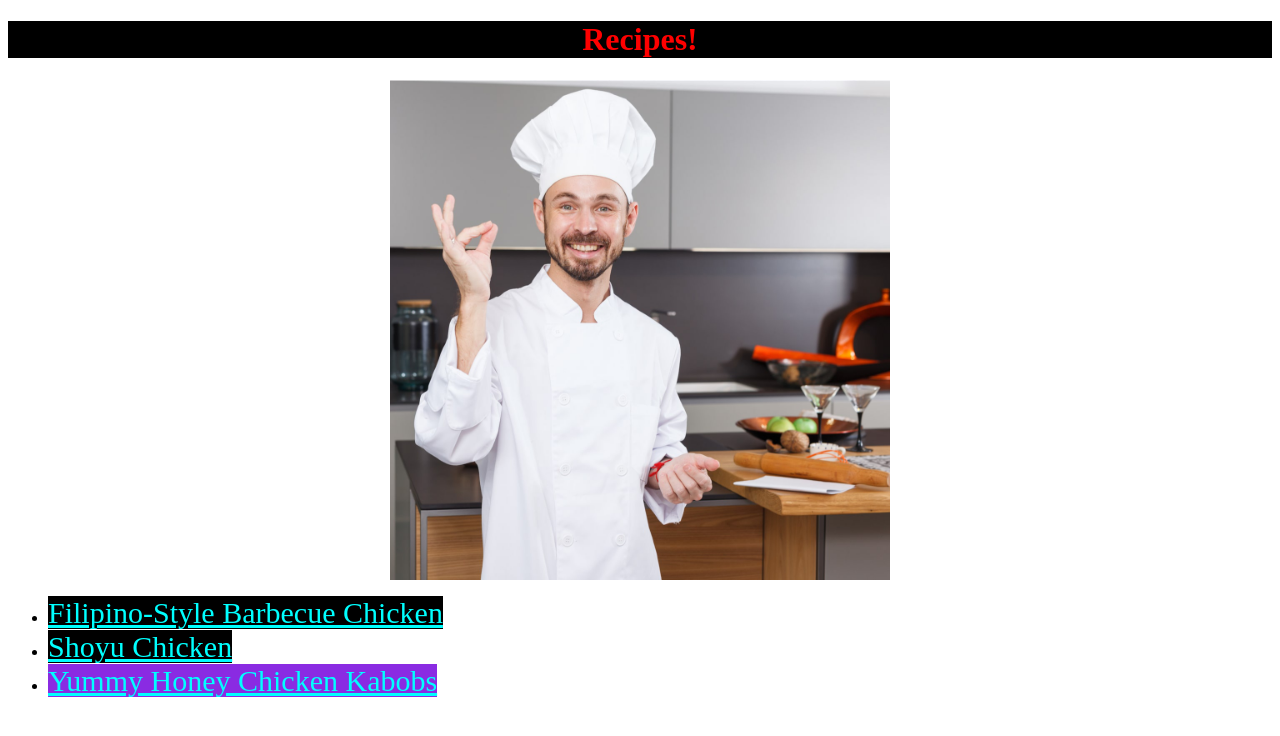
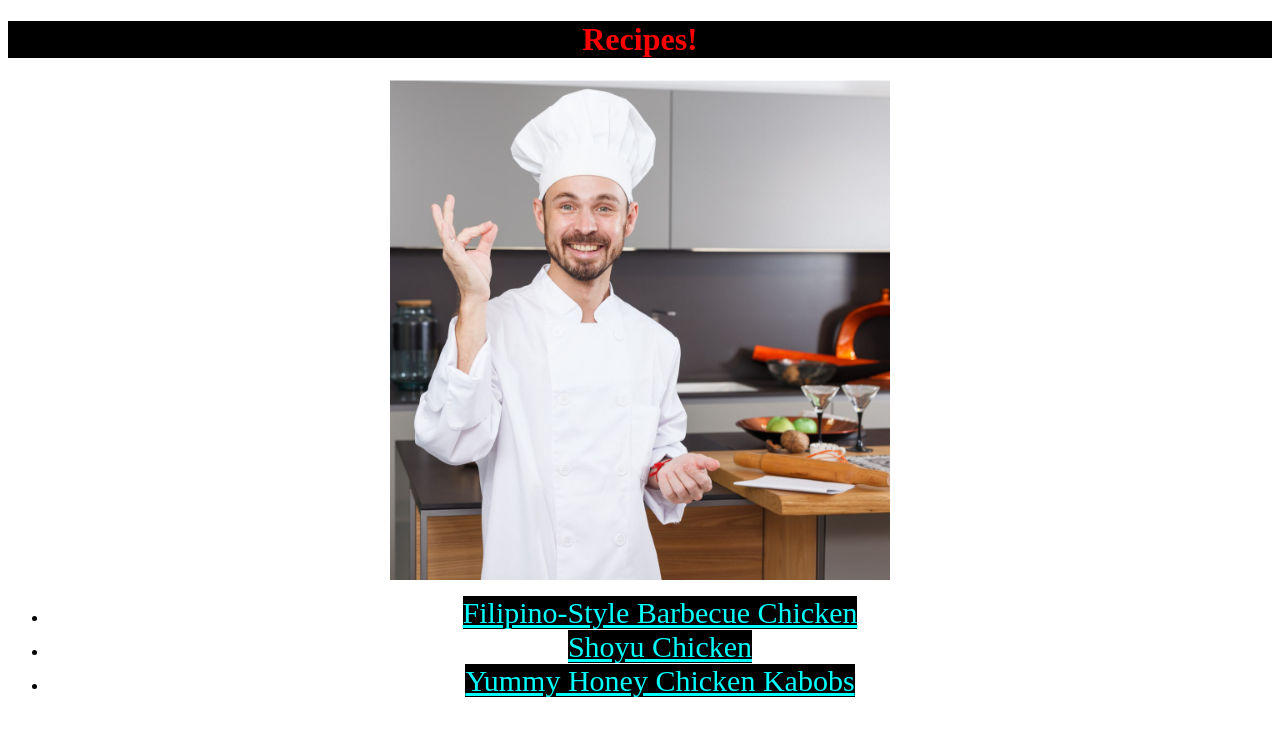
Before and after one commit to Tldra/odin-recipes, a plain HTML site: page index.html in a window 1280 px wide. Drawn offline with Linux system fonts and the light colour scheme.

Commit message:
V3 with CSS and text in the middle

```diff
--- a/styles.css
+++ b/styles.css
@@ -1,6 +1,10 @@
 h1 {
     color: red;
     background-color: black;
+    text-align: center;
+}
+
+ul {
     text-align: center;
 }
 
@@ -18,6 +22,6 @@ img {
     font-size: 30px;
 }
 
-a#kabobs {
+gita#kabobs {
     background-color: blueviolet;
 }
```
